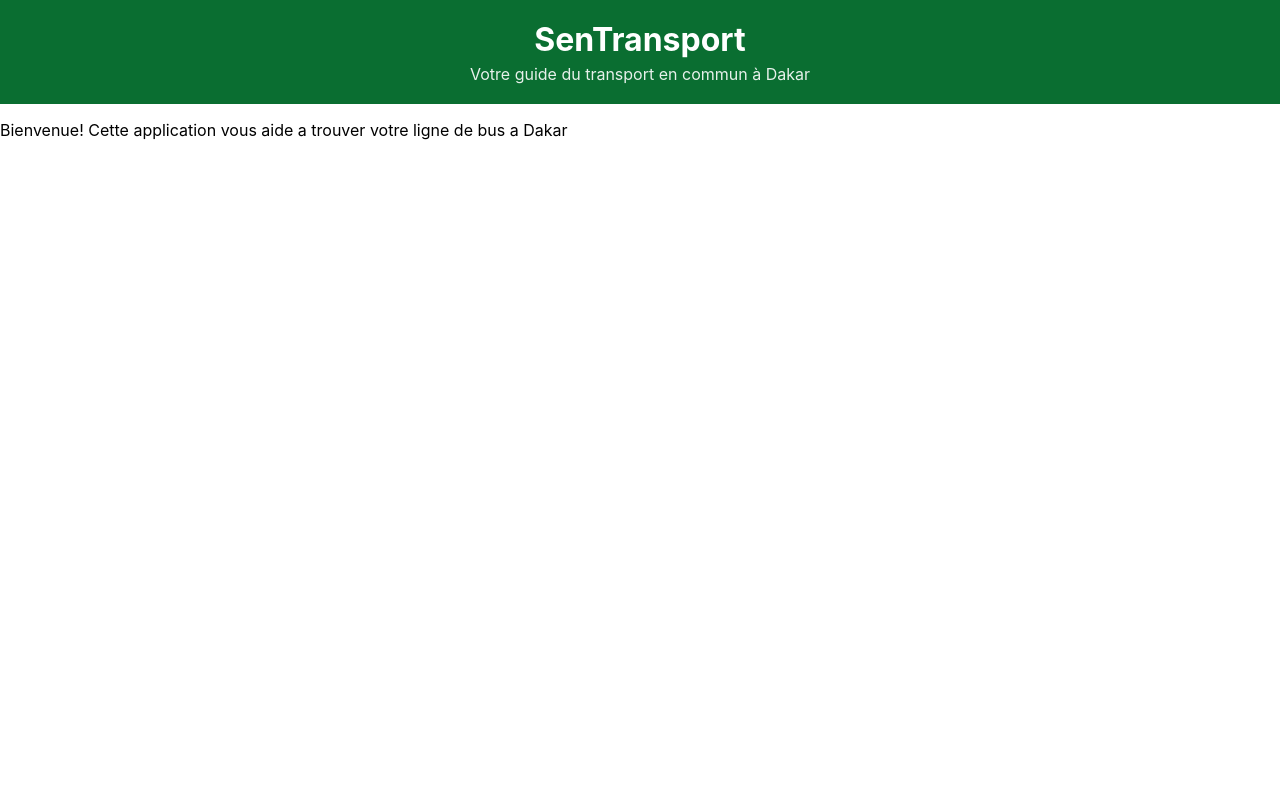
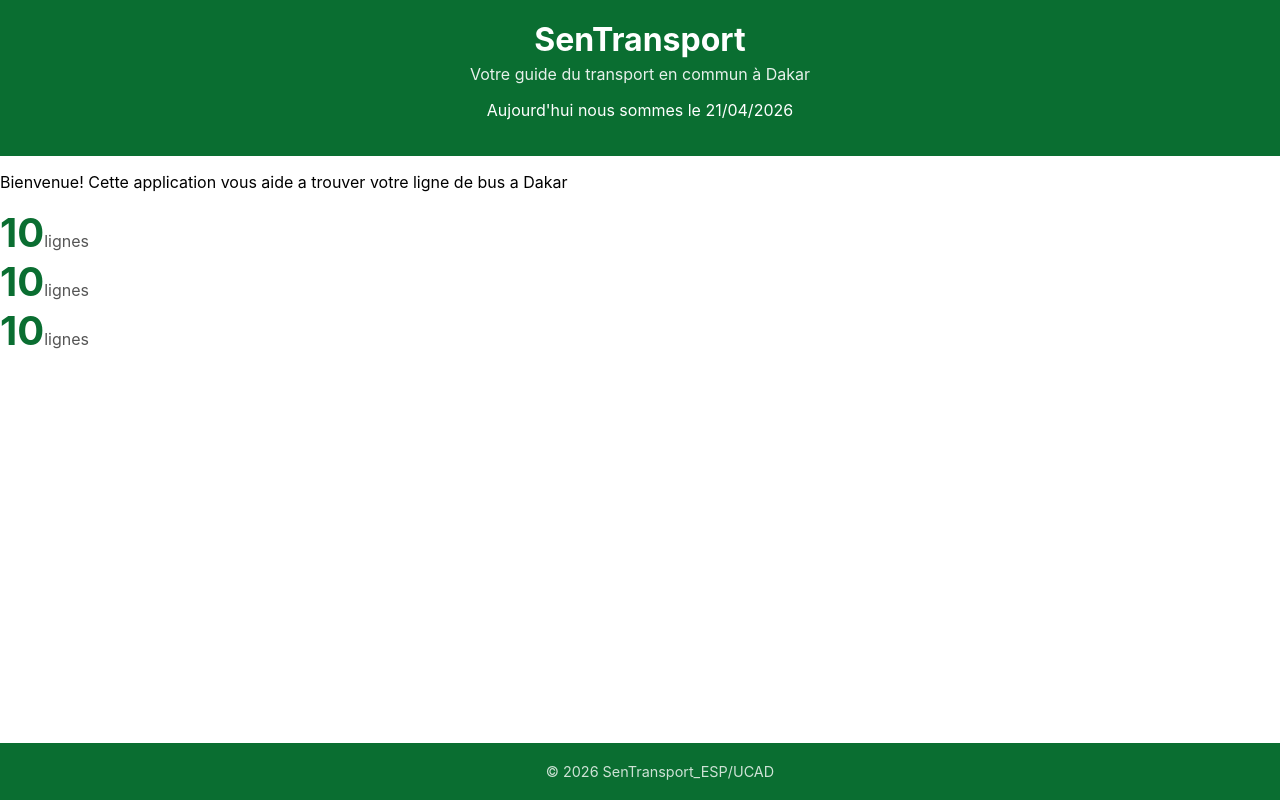
Before and after one commit to gueyeaminata945-blip/sentransport, a React (Create React App) app: page / in a window 1280 px wide. Built offline with nearby package versions, Linux system fonts and the light colour scheme.

Commit message:
Exercice1 lab1: ajout composant <Footer />, Exercice2 lab1: Modification Header pour l'affichage de la date du jour, Exercice3 lab1: création de nouveau composant <Statistique /> pour l'afffichage de chiffre et libellé

```diff
--- a/src/App.js
+++ b/src/App.js
@@ -1,12 +1,20 @@
 import './App.css';
 import Header from './Header';
+import Footer from './Footer';
+import Statistique from './Statistique';
 function App() {
 return (
 <div className ="App">
 <Header />
 <main className="contenu">
   <p>Bienvenue! Cette application vous aide a trouver votre ligne de bus a Dakar</p>
+  <div>
+    <Statistique />
+    <Statistique />
+    <Statistique />
+  </div>
 </main>
+<Footer />
 </div>
 ) ;
 }
--- /dev/null
+++ b/src/Footer.css
@@ -0,0 +1,15 @@
+.footer {
+    background-color: #0a6e31;
+    color: white;
+    text-align: center;
+    padding: 20px;
+    margin-top: 20px;
+    position: fixed;
+    bottom: 0;
+    width: 100%;
+}
+.footer-texte {
+    margin: 0;
+    font-size: 0.9rem;
+    opacity: 0.8;
+}
--- /dev/null
+++ b/src/Footer.js
@@ -0,0 +1,10 @@
+import './Footer.css';
+function Footer() {
+return (
+<footer className="footer">
+<p className="footer-texte">© 2026 SenTransport_ESP/UCAD</p>
+</footer>
+);
+}
+
+export default Footer;
--- a/src/Header.js
+++ b/src/Header.js
@@ -4,6 +4,8 @@ return (
         <header className="header">
             <h1 className="header-titre">SenTransport</h1>
             <p className="header-soustitre">Votre guide du  transport en commun à Dakar</p>
+            <p>Aujourd'hui nous sommes le {new Date().toLocaleDateString('fr-FR')}</p>
+
         </header>
     );
 }
--- /dev/null
+++ b/src/Statistique.css
@@ -0,0 +1,21 @@
+.statistique {
+  display: flex;
+  flex-direction: column;
+  align-items: center;
+  background-color: #f4f4f4;
+  border-radius: 8px;
+  padding: 20px;
+  width: 150px;
+}
+
+.statistique-chiffre {
+  font-size: 2.5rem;
+  font-weight: bold;
+  color: #0a6e31;
+}
+
+.statistique-libelle {
+  font-size: 1rem;
+  color: #555555;
+  margin-top: 5px;
+}
--- /dev/null
+++ b/src/Statistique.js
@@ -0,0 +1,11 @@
+import './Statistique.css';
+function Statistique() {
+    return(
+        <div className="Statistique">
+            <span className="statistique-chiffre">10</span>
+            <span className="statistique-libelle">lignes</span>
+        </div>
+
+    );
+}
+export default Statistique;
```
Lines whose indentation alone changed are shown as unchanged.
